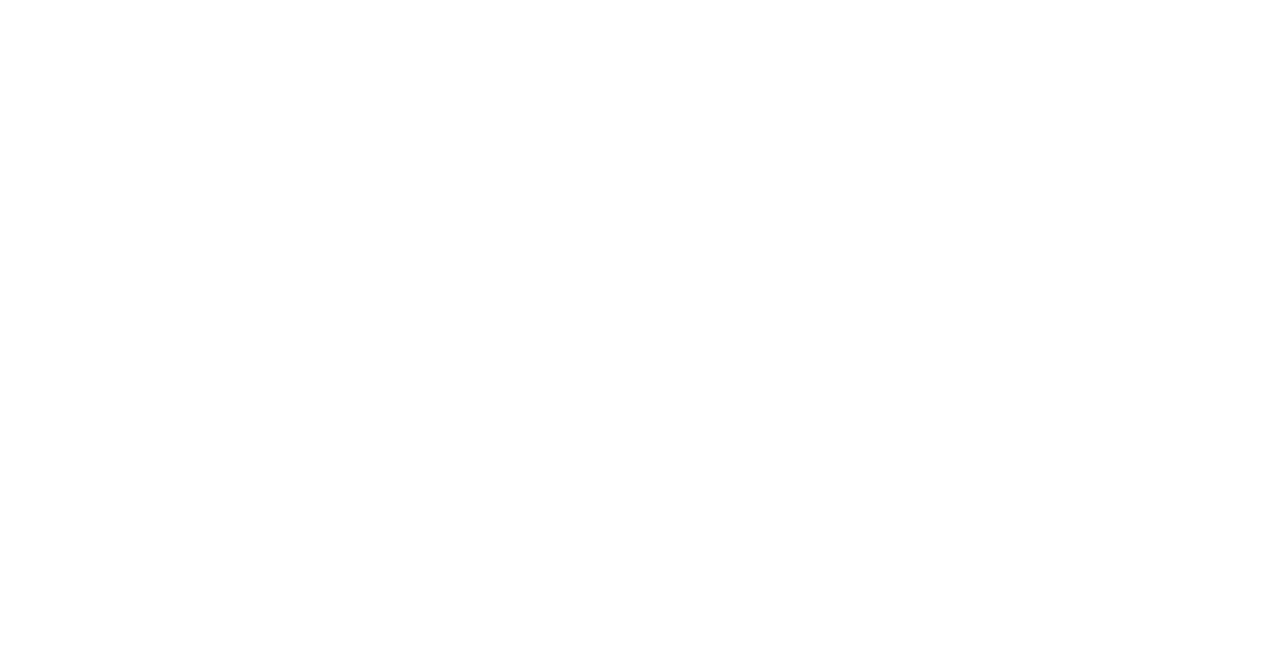
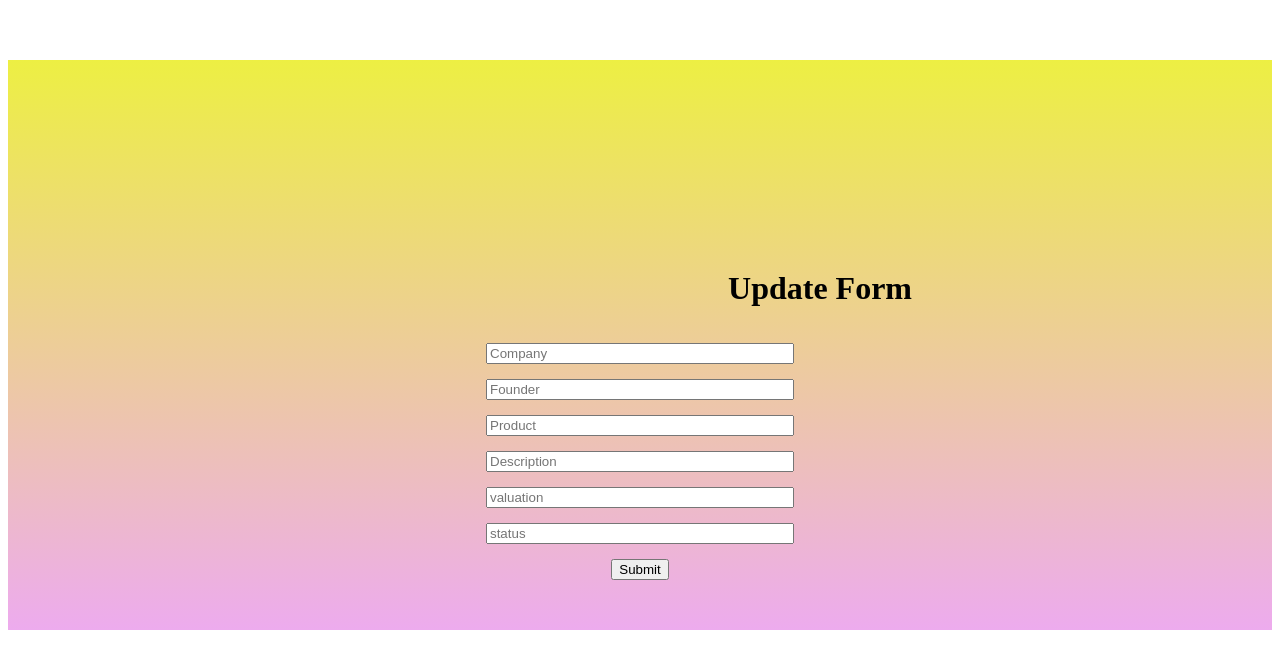
Before and after one commit to kalviumcommunity/S56_wierd_startups_in_india, a React (Vite) app in the folder Frontend/: page /Update/1 in a window 1280 px wide. Before the commit this address had no page. Shown: the part 140-800 px from the top of the page. Built offline with nearby package versions, Linux system fonts and the light colour scheme.

Commit message:
update-delete

```diff
--- a/Frontend/src/App.jsx
+++ b/Frontend/src/App.jsx
@@ -4,6 +4,7 @@ import Navbar from './Component/Navbar'
 import './Component/landingPage.css'
 import Form from './Component/Form'
 import {BrowserRouter,Route,Routes} from "react-router-dom"
+import Update from './Component/Update'
 function App() {
 
 
@@ -15,6 +16,7 @@ function App() {
 
       <Route path='/'  element={<Navbar/>}/>
       <Route path='/form'  element={<Form/>}/>
+      <Route path='/Update/:id' element={<Update/>}></Route>
 
     </Routes>
     </BrowserRouter>
--- a/Frontend/src/Component/Form.jsx
+++ b/Frontend/src/Component/Form.jsx
@@ -26,6 +26,10 @@ const Form = () => {
         .then(result=>console.log(result.data))
         .catch(err=>console.log(err))
 
+
+
+
+
     }
 
 
--- a/Frontend/src/Component/Navbar.jsx
+++ b/Frontend/src/Component/Navbar.jsx
@@ -2,10 +2,10 @@ import React, { useState, useEffect } from 'react';
 import './landingPage.css';
 import MenuIcon from '@mui/icons-material/Menu';
 import { Link } from 'react-router-dom';
+import axios from 'axios';
 const Navbar = () => {
   const [startupData, setStartupData] = useState([]);
 
-  useEffect(() => {
   const fetchData = async () => {
     try {
       const response = await fetch('https://s56-wierd-startups-in-india.onrender.com/getstartup');
@@ -15,9 +15,21 @@ const Navbar = () => {
       console.error('Error fetching data:', error);
     }
   };
+  useEffect(() => {
 
     fetchData();
   }, []);
+
+  function HandleDelete(id){
+    console.log(id)
+     axios.delete(`https://s56-wierd-startups-in-india.onrender.com/delete/${id}`)
+     .then(()=>{
+      fetchData()
+     })
+     .catch((err)=>{
+      console.log(err)
+     })
+  }
 
   return (
     <div className='main'>
@@ -46,6 +58,8 @@ const Navbar = () => {
             <p>Description: {element.description}</p>
             <p>Valuation: {element.valuation}</p>
             <p>Status: {element.status}</p>
+            <Link to={`/Update/${element._id}`} ><button>Update</button></Link>
+            <button  onClick={()=>{HandleDelete(element._id)}} >Delete</button>
           </div>
         ))}
       </div>
--- /dev/null
+++ b/Frontend/src/Component/Update.jsx
@@ -0,0 +1,44 @@
+import React ,{useState}from 'react'
+import axios from 'axios'
+import { useParams } from 'react-router-dom'
+const Update = () => {
+
+    let {id}= useParams()
+    console.log(id)
+
+    const [factory,setfactory]= useState("")
+    const [inventor,setinventor]= useState("")
+    const [material,setmaterial]= useState("")
+    const [summary,setsummary]= useState("")
+    const [cost,setcost]= useState("")
+    const [condition,setcondition]= useState("")
+
+    function Submit (){
+        axios.put("https://s56-wierd-startups-in-india.onrender.com/Update",{
+            id : id,
+            data:{company:factory,
+                founder:[inventor],
+                product:material,
+                description:summary,
+                valuation:cost,
+                status:condition}
+        } )
+    }
+
+  return (
+    <div>
+    <form className='form'   onSubmit={Submit} >
+        <h1>Update Form</h1>
+      <input type="text" name="company" placeholder='Company'  required  onChange={(e)=>setfactory(e.target.value)}  />
+      <input type="text"  name="founder" placeholder='Founder' required  onChange={(e)=>setinventor(e.target.value)}   />
+      <input type="text" name="product" placeholder='Product' required onChange={(e)=>setmaterial(e.target.value)}   />
+      <input type="text" name="description" placeholder='Description' required onChange={(e)=>setsummary(e.target.value)}  />
+      <input type="text" name="valuation" placeholder='valuation' required  onChange={(e)=>setcost(e.target.value)}  />
+      <input type="text" name="status" placeholder='status' required onChange={(e)=>setcondition(e.target.value)}  />
+       <button>Submit</button>
+    </form>
+  </div>
+  )
+}
+
+export default Update
```
Also changed, not shown: 1 other file (tests, documents, lock files or other folders). Lines whose indentation alone changed are shown as unchanged.
